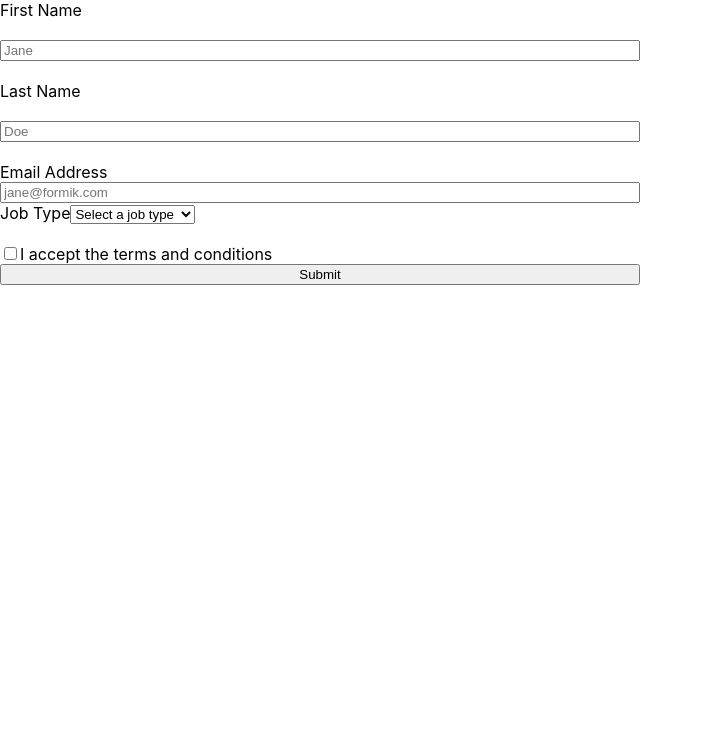
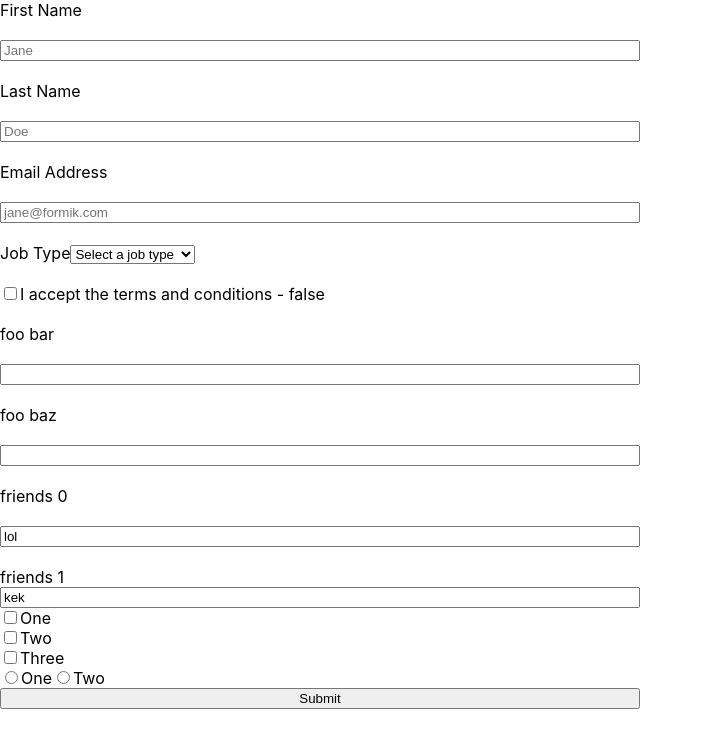
Before and after one commit to efeeney26/test-react, a React (Create React App) app: page / in a window 1280 px wide. Shown: the top 748 px of the page, without its empty margins (0-703 px from the left). Built offline with nearby package versions, Linux system fonts and the light colour scheme.

Commit message:
formik[2]

```diff
--- a/src/components/Checkbox/Checkbox.jsx
+++ b/src/components/Checkbox/Checkbox.jsx
@@ -7,7 +7,8 @@ const Checkbox = ({ children, ...props }) => {
     return (
         <div>
             <label>
-                <input type="checkbox"
+                <input
+                    type="checkbox"
                     {...field}
                     {...props}
                 />
--- a/src/components/Radio/Radio.jsx
+++ b/src/components/Radio/Radio.jsx
@@ -1,14 +1,31 @@
 import React from 'react'
 import PropTypes from 'prop-types'
+import { Field, useField } from 'formik'
 
-const Radio = (props) => {
+const Radio = ({ children, ...restProps }) => {
+    const [, meta] = useField({ ...restProps, type: 'radio' })
     return (
-        <div></div>
+        <>
+            <label>
+                <Field
+                    type="radio"
+                    {...restProps}
+                />
+                {children}
+            </label>
+            {meta.touched && meta.error ? (
+                <div className="error">{meta.error}</div>
+            ) : null}
+        </>
     )
 }
 
 Radio.propTypes = {
+    children: PropTypes.node
+}
 
+Radio.defaultProps = {
+    label: null
 }
 
 export default Radio
--- a/src/components/SignupForm/SignupForm.jsx
+++ b/src/components/SignupForm/SignupForm.jsx
@@ -5,6 +5,7 @@ import * as Yup from 'yup'
 import TextInput from '../TextInput/TextInput'
 import Checkbox from '../Checkbox/Checkbox'
 import Select from '../Select/Select'
+import Radio from '../Radio/Radio'
 
 import style from './SignupForm.module.css'
 
@@ -50,6 +51,8 @@ const scheme = Yup.object({
         .required('Required')
 })
 
+const sleep = (ms) => new Promise((resolve) => setTimeout(resolve, ms))
+
 const SignupForm = (props) => {
     return (
         <Formik
@@ -58,16 +61,22 @@ const SignupForm = (props) => {
                 lastName: '',
                 email: '',
                 acceptedTerms: false, // added for our checkbox
+                checked: [],
+                picked: '',
                 jobType: '', // added for our select
+                foo: {
+                    bar: '',
+                    baz: ''
+                },
+                friends: ['lol', 'kek']
             }}
             validationSchema={scheme}
-            onSubmit={(values, { setSubmitting }) => {
-                setTimeout(() => {
-                    alert(JSON.stringify(values, null, 2))
-                    setSubmitting(false)
-                }, 400)
+            onSubmit={async (values) => {
+                await sleep(1000)
+                console.log(JSON.stringify(values, null, 2))
             }}
         >
+            {({ isSubmitting, values }) => (
                 <Form
                     className={style.form}
                 >
@@ -103,11 +112,74 @@ const SignupForm = (props) => {
                     </Select>
 
                     <Checkbox name="acceptedTerms">
-                    I accept the terms and conditions
+                        {`I accept the terms and conditions - ${values.acceptedTerms}`}
                     </Checkbox>
 
-                <button type="submit">Submit</button>
+                    <TextInput
+                        label="foo bar"
+                        name="foo.bar"
+                        type="text"
+                    />
+
+                    <TextInput
+                        label="foo baz"
+                        name="foo.baz"
+                        type="text"
+                    />
+                    <TextInput
+                        label="friends 0"
+                        name="friends[0]"
+                        type="text"
+                    />
+                    <TextInput
+                        label="friends 1"
+                        name="friends[1]"
+                        type="text"
+                    />
+
+                    <div role="group"
+                        aria-labelledby="checkbox-group"
+                    >
+                        <Checkbox
+                            name="checked"
+                            value="One"
+                        >
+                            One
+                        </Checkbox>
+                        <Checkbox
+                            name="checked"
+                            value="Two"
+                        >
+                            Two
+                        </Checkbox>
+                        <Checkbox
+                            name="checked"
+                            value="Three"
+                        >
+                            Three
+                        </Checkbox>
+                        <Radio
+                            name="picked"
+                            value="One"
+                        >
+                            One
+                        </Radio>
+                        <Radio
+                            name="picked"
+                            value="Two"
+                        >
+                            Two
+                        </Radio>
+                    </div>
+
+                    <button
+                        type="submit"
+                        disabled={isSubmitting}
+                    >
+                        Submit
+                    </button>
                 </Form>
+            )}
         </Formik>
     )
 }
--- a/src/components/index.js
+++ b/src/components/index.js
@@ -4,6 +4,7 @@ import CoolTypography from './CoolTypography/CoolTypography'
 import SignupForm from './SignupForm/SignupForm'
 import TextInput from './TextInput/TextInput'
 import Checkbox from './Checkbox/Checkbox'
+import Radio from './Radio/Radio'
 import Select from './Select/Select'
 
 export {
@@ -13,5 +14,6 @@ export {
     SignupForm,
     TextInput,
     Checkbox,
+    Radio,
     Select
 }
```
Lines whose indentation alone changed are shown as unchanged.
